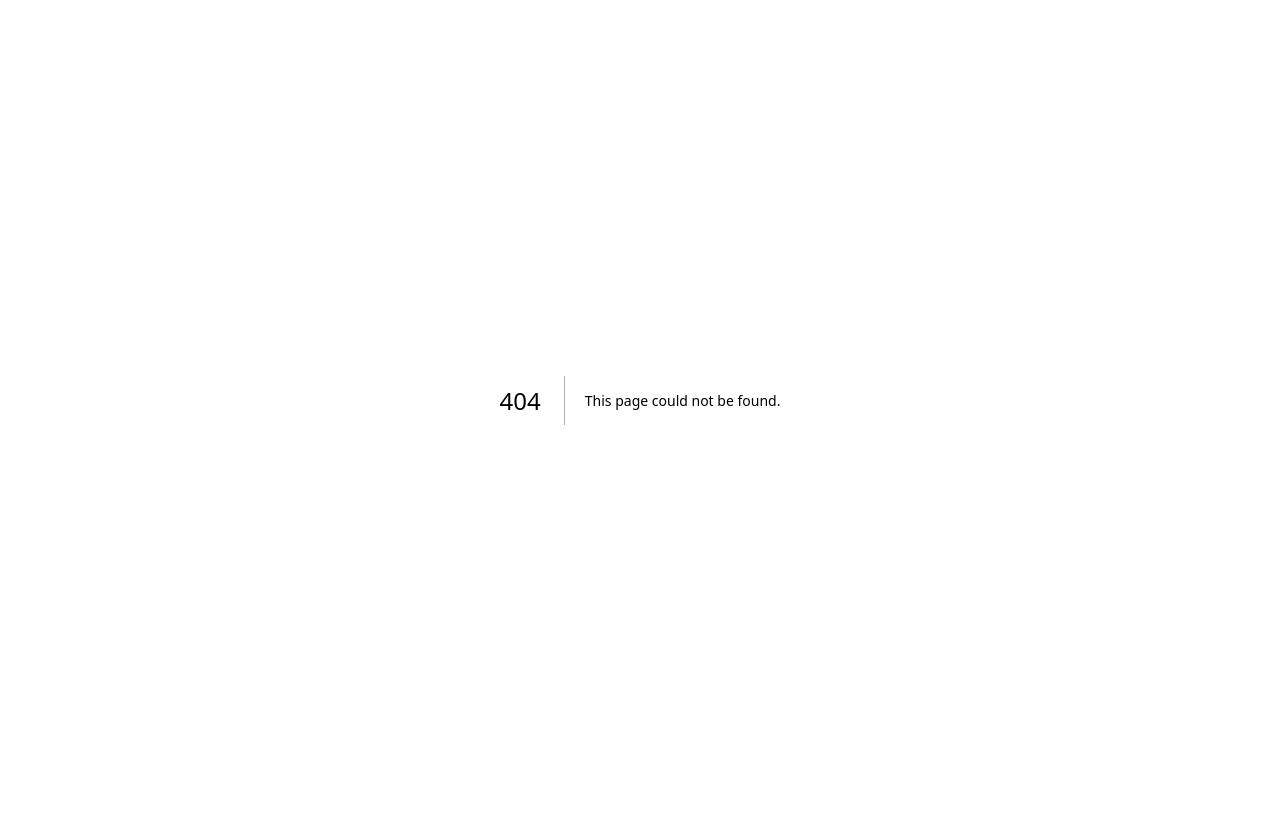
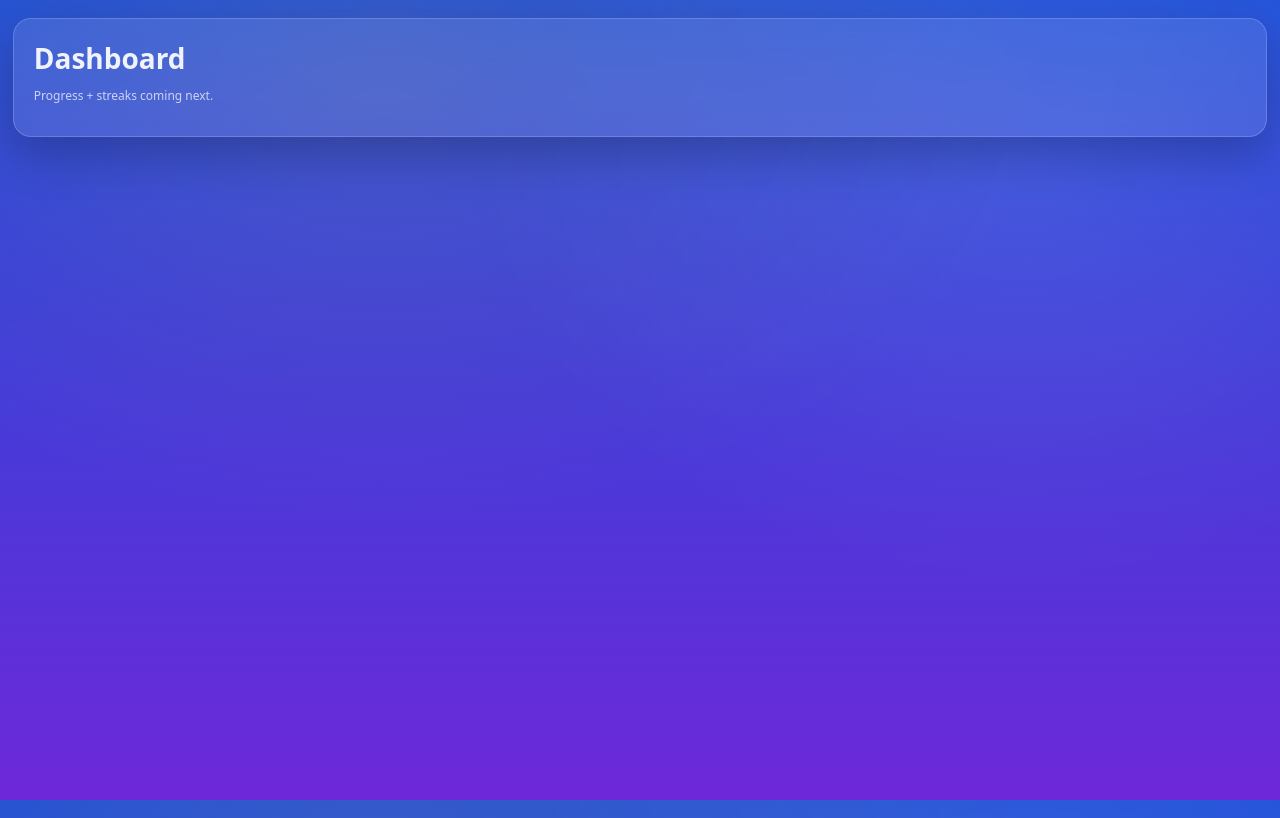
Before and after one commit to nfc3-1/UTHYNK-BETA-2.0, a Next.js app: page /dashboard in a window 1280 px wide. Before the commit this address had no page. Built offline with nearby package versions, Linux system fonts and the light colour scheme.

Commit message:
Create DashboardPage component for dashboard layout

```diff
--- /dev/null
+++ b/app/dashboard/page.tsx
@@ -0,0 +1,10 @@
+export default function DashboardPage() {
+  return (
+    <main className="ppShell">
+      <div className="card p-20">
+        <h1 style={{ fontSize: 28, fontWeight: 900, margin: 0 }}>Dashboard</h1>
+        <p className="smallMuted" style={{ marginTop: 10 }}>Progress + streaks coming next.</p>
+      </div>
+    </main>
+  );
+}
```
